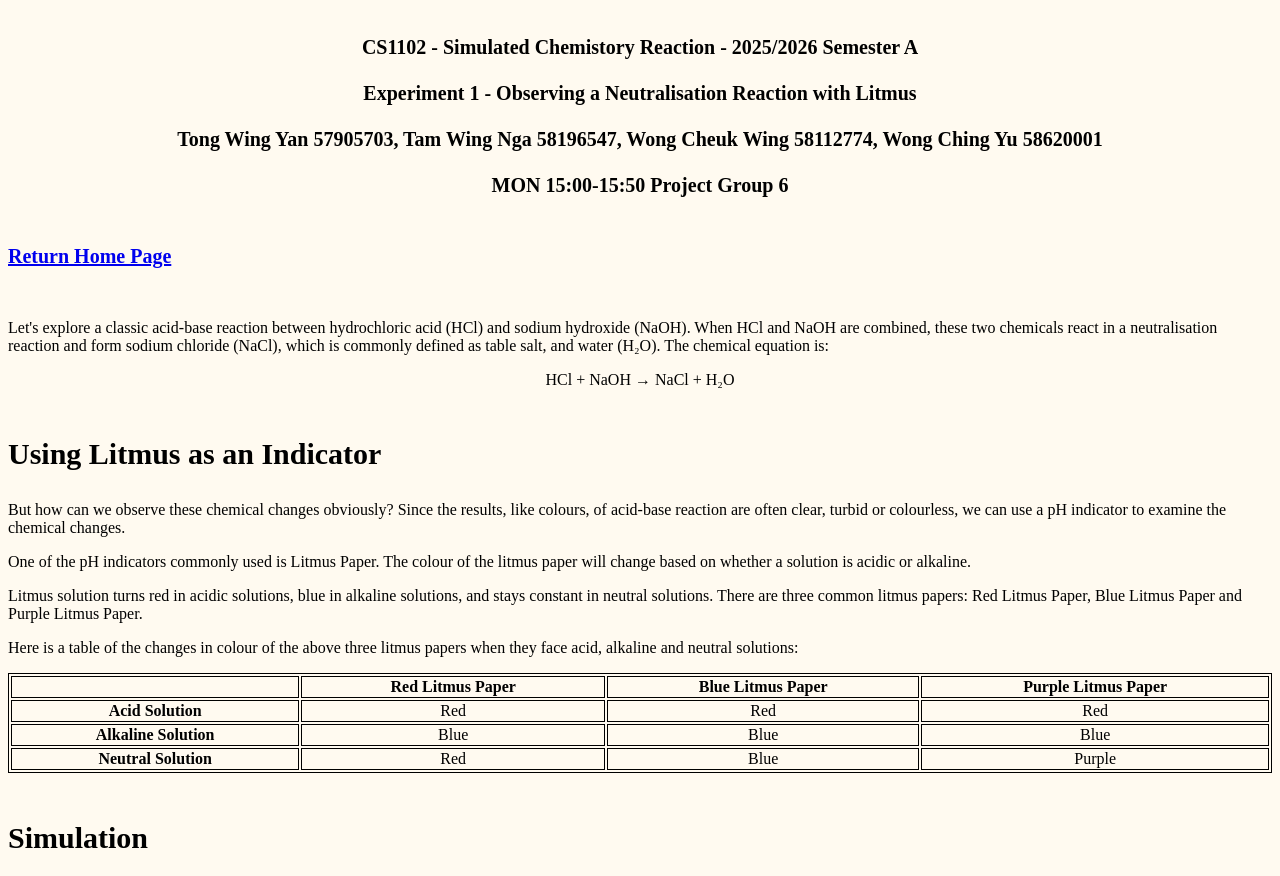
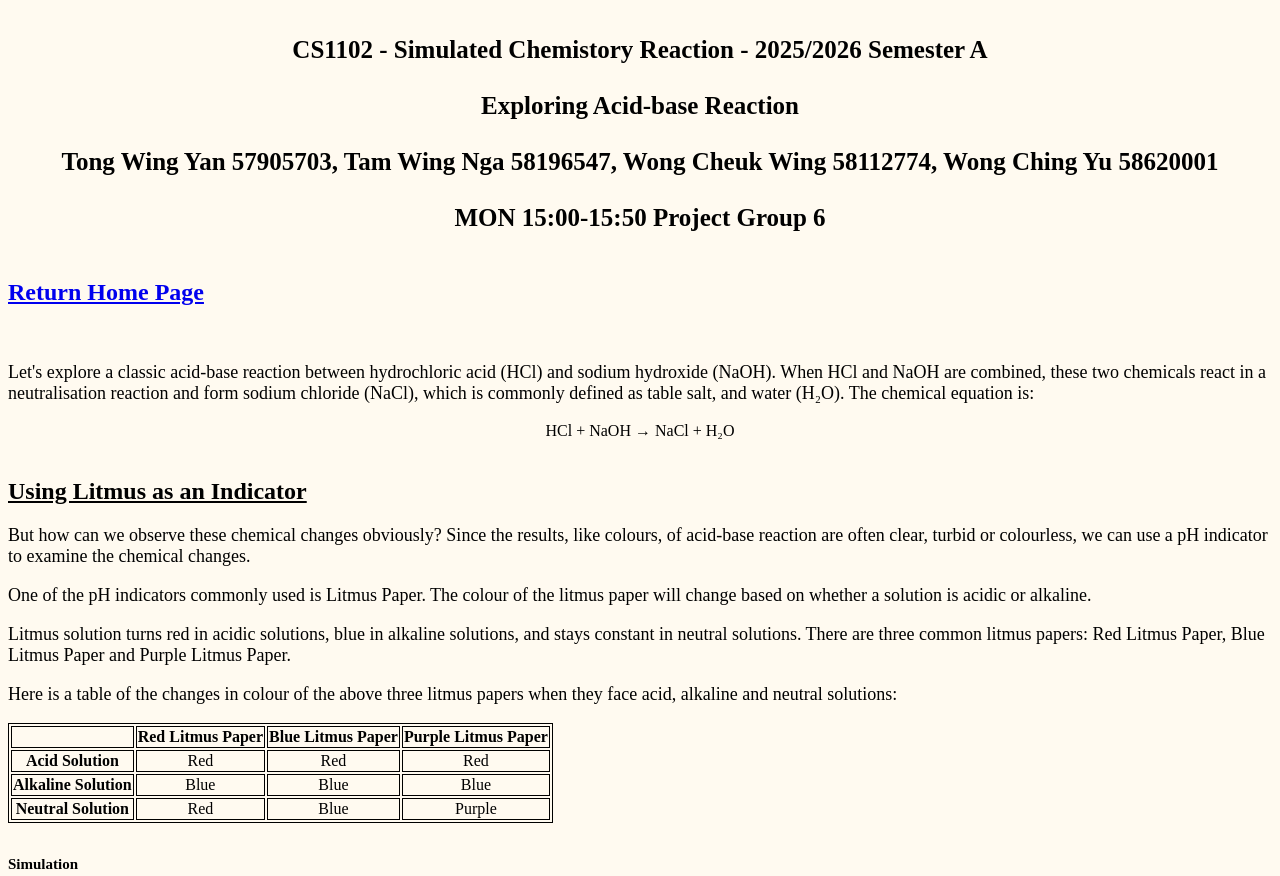
Before and after one commit to CS1102-2526A/Experiment-1, a plain HTML site: page index.html in a window 1280 px wide. Shown: the top 876 px of the page. Drawn offline with Linux system fonts and the light colour scheme.

Commit message:
Update index.html

```diff
--- a/index.html
+++ b/index.html
@@ -3,22 +3,30 @@
 <head>
 <title>Experiment 1</title>
 <style>
+
+header {
+background-color:#FFFAF0;
+padding: 1px;
+text-align: center;
+}
+
+p {
+	font-size: 18px;
+}
+
 body {
-font-family: "Times New Roman";
-background-color: #FFFAF0;
+	font-family: "Times New Roman";
+    background-color: #FFFAF0
 }
 
 h1 {
-text-align: center;
-font-size: 20px;
-}
-
-h2 {
-font-size: 20px;
+	font-size: 25px;
+	padding: 10px;
+	display:inline-block;
 }
 
 h3 {
-font-size: 30px;
+	font-size: 15px;
 }
 
 .left {
@@ -134,13 +142,14 @@ text-align: center;
 }
 </style>
 </head>
+
 <body>
-<h1>
-<br/>CS1102 - Simulated Chemistory Reaction - 2025/2026 Semester A<br/>
-<br/>Experiment 1 - Observing a Neutralisation Reaction with Litmus<br/>
-<br/>Tong Wing Yan 57905703, Tam Wing Nga 58196547, Wong Cheuk Wing 58112774, Wong Ching Yu 58620001<br/>
-<br/>MON 15:00-15:50 Project Group 6<br/>
-</h1><br/>
+ <header>
+<h1>CS1102 - Simulated Chemistory Reaction - 2025/2026 Semester A<br>
+<br>Exploring Acid-base Reaction<br/>
+<br>Tong Wing Yan 57905703, Tam Wing Nga 58196547, Wong Cheuk Wing 58112774, Wong Ching Yu 58620001 <br/>
+<br>MON 15:00-15:50 Project Group 6 </h1>
+ </header>
 
 <h2><a href="https://cs1102-2526a.github.io/index/">Return Home Page</a></h2><br/>
 
@@ -148,12 +157,12 @@ text-align: center;
 
 <div id="text1">HCl + NaOH → NaCl + H₂O</div><br/>
 
-<h3>Using Litmus as an Indicator</h3>
+<h2 style="color:black;"><u>Using Litmus as an Indicator</u></h2>
 <p>But how can we observe these chemical changes obviously? Since the results, like colours, of acid-base reaction are often clear, turbid or colourless, we can use a pH indicator to examine the chemical changes.<p>
 <p>One of the pH indicators commonly used is Litmus Paper. The colour of the litmus paper will change based on whether a solution is acidic or alkaline.</p>
 <p>Litmus solution turns red in acidic solutions, blue in alkaline solutions, and stays constant in neutral solutions. There are three common litmus papers: Red Litmus Paper, Blue Litmus Paper and Purple Litmus Paper.</p>
 <p>Here is a table of the changes in colour of the above three litmus papers when they face acid, alkaline and neutral solutions:</p>
-<table style="width:100%">
+<table style="width:500">
 <tr>
 <th> </th>
 <th>Red Litmus Paper</th>
@@ -222,7 +231,6 @@ middle.classList.add('middle-mixture');
 bottom.classList.add('bottom-indicator');
 }
 </script>
-<p>Let's move to Experiment 2 to see the neutralisation reaction with Universal Indicator</p>
-<a href="https://cs1102-2526a.github.io/Experiment-2/">Experiment 2</a>
+<p>Let's move to <a href="https://cs1102-2526a.github.io/Experiment-2/">Experiment 2</a> to see the neutralisation reaction with Universal Indicator</p>
 </body>
 </html>
```
